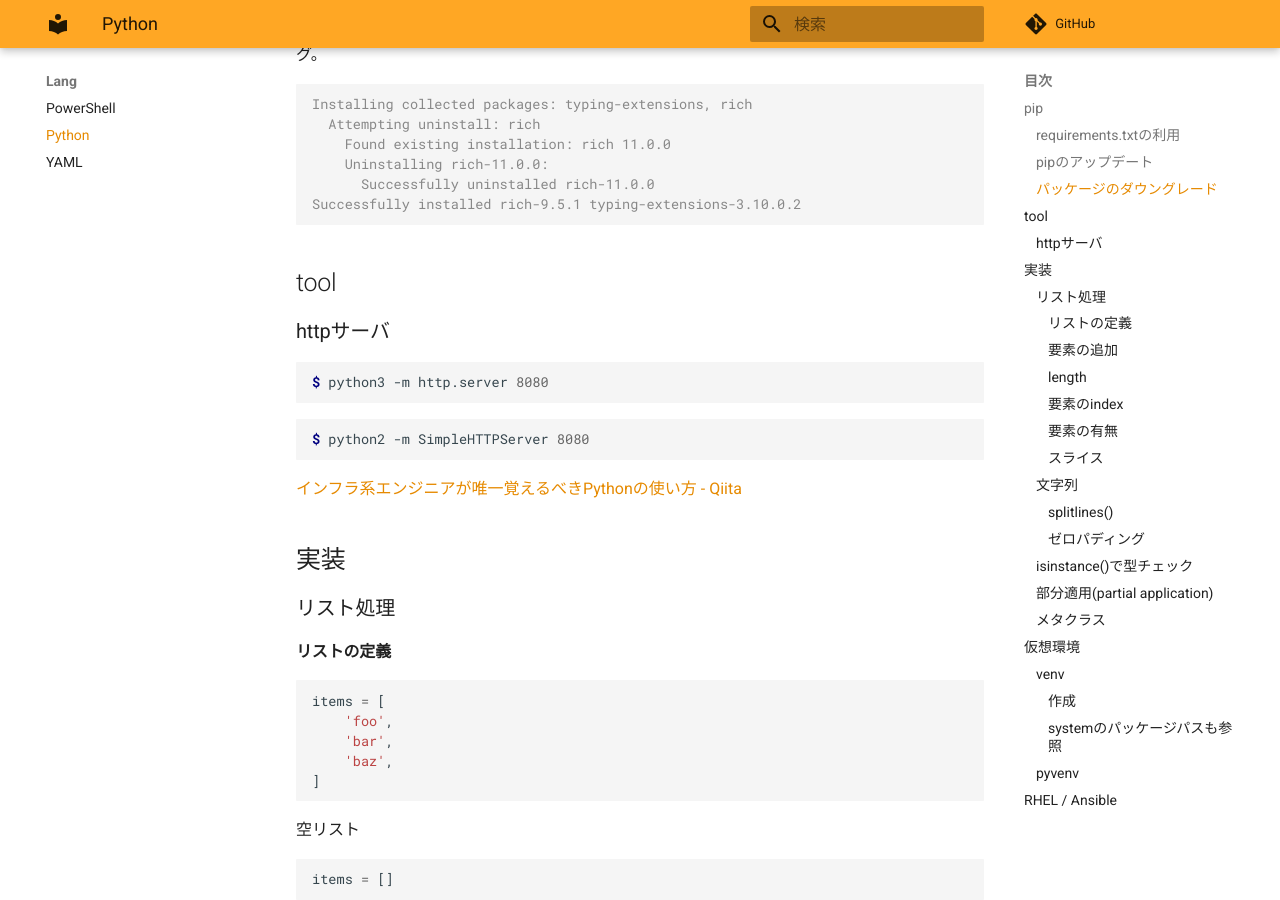
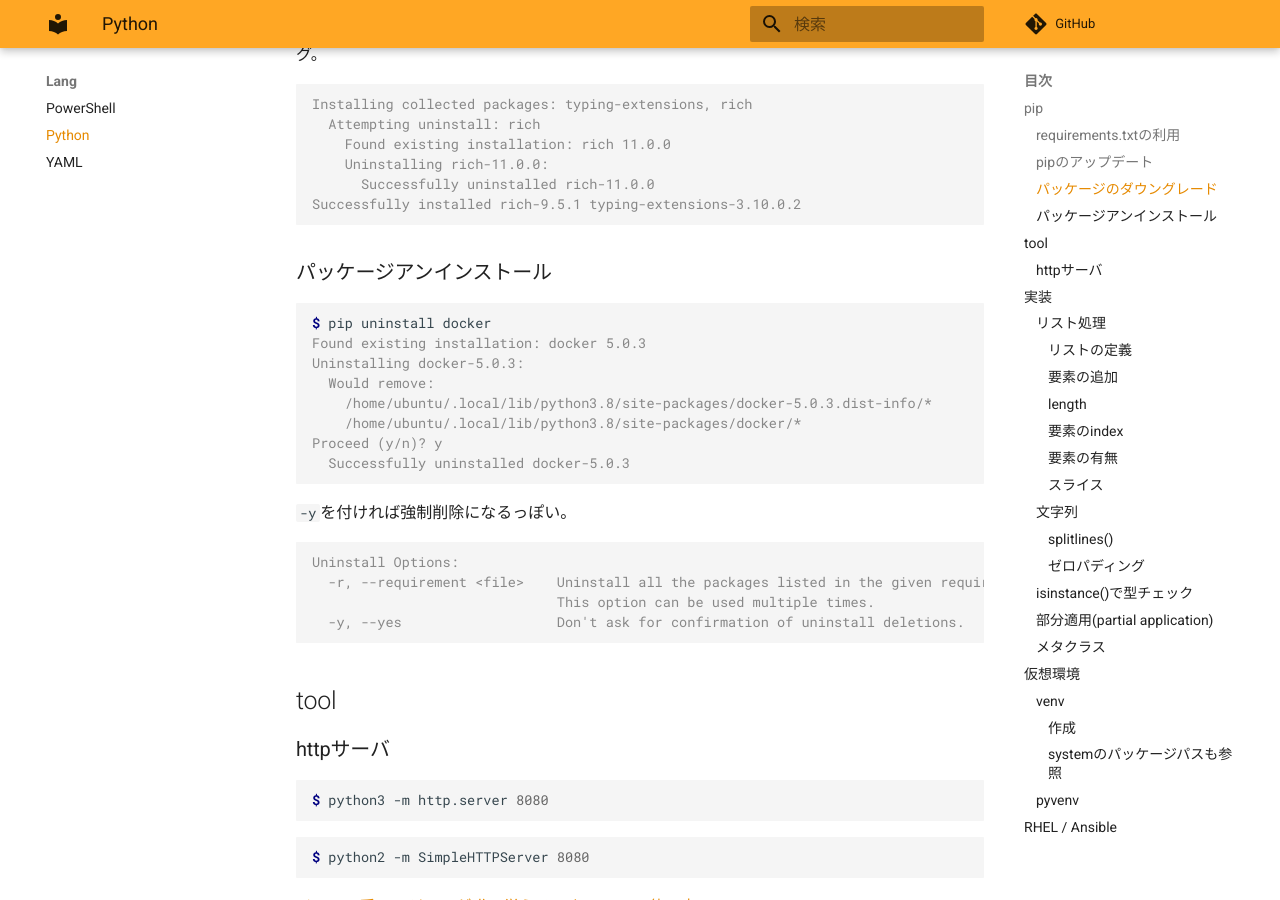
Before and after one commit to zaki-lknr/docs, an MkDocs documentation site: the page built from docs/lang/python.md, in a window 1280 px wide and 900 px high, scrolled down 923 px. Built offline with MkDocs 1.6.1 and Material for MkDocs 9.7.7, drawn with Linux system fonts in a browser that asks for light colours; comment, search, counter and statistics services are not loaded.

Commit message:
add: lang/python: pip uninstall

````diff
--- a/docs/lang/python.md
+++ b/docs/lang/python.md
@@ -43,6 +43,28 @@ Installing collected packages: typing-extensions, rich
     Uninstalling rich-11.0.0:
       Successfully uninstalled rich-11.0.0
 Successfully installed rich-9.5.1 typing-extensions-3.10.0.2
+```
+
+### パッケージアンインストール
+
+```console
+$ pip uninstall docker
+Found existing installation: docker 5.0.3
+Uninstalling docker-5.0.3:
+  Would remove:
+    /home/ubuntu/.local/lib/python3.8/site-packages/docker-5.0.3.dist-info/*
+    /home/ubuntu/.local/lib/python3.8/site-packages/docker/*
+Proceed (y/n)? y
+  Successfully uninstalled docker-5.0.3
+```
+
+`-y`を付ければ強制削除になるっぽい。
+
+```console
+Uninstall Options:
+  -r, --requirement <file>    Uninstall all the packages listed in the given requirements file.
+                              This option can be used multiple times.
+  -y, --yes                   Don't ask for confirmation of uninstall deletions.
 ```
 
 ## tool
````
